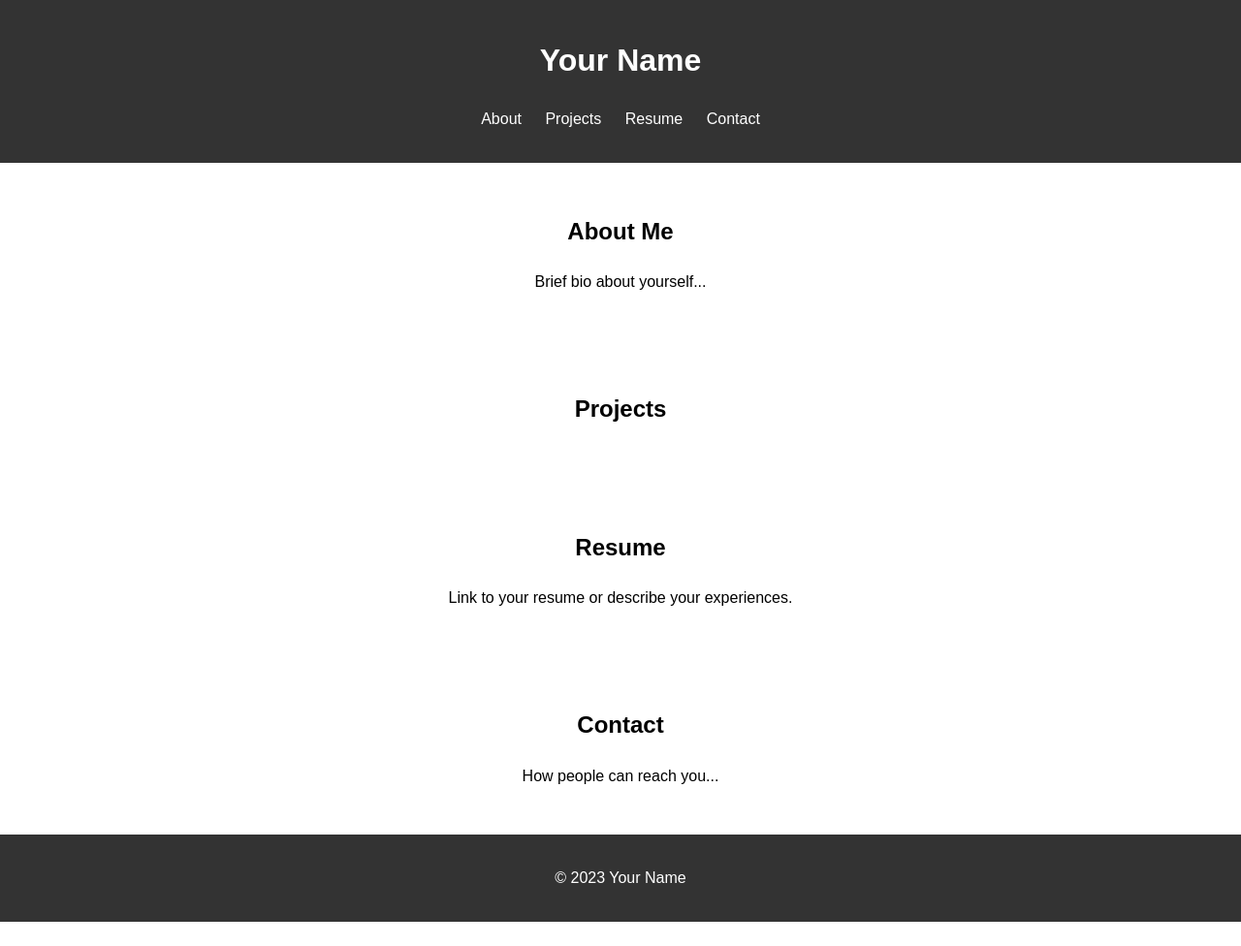
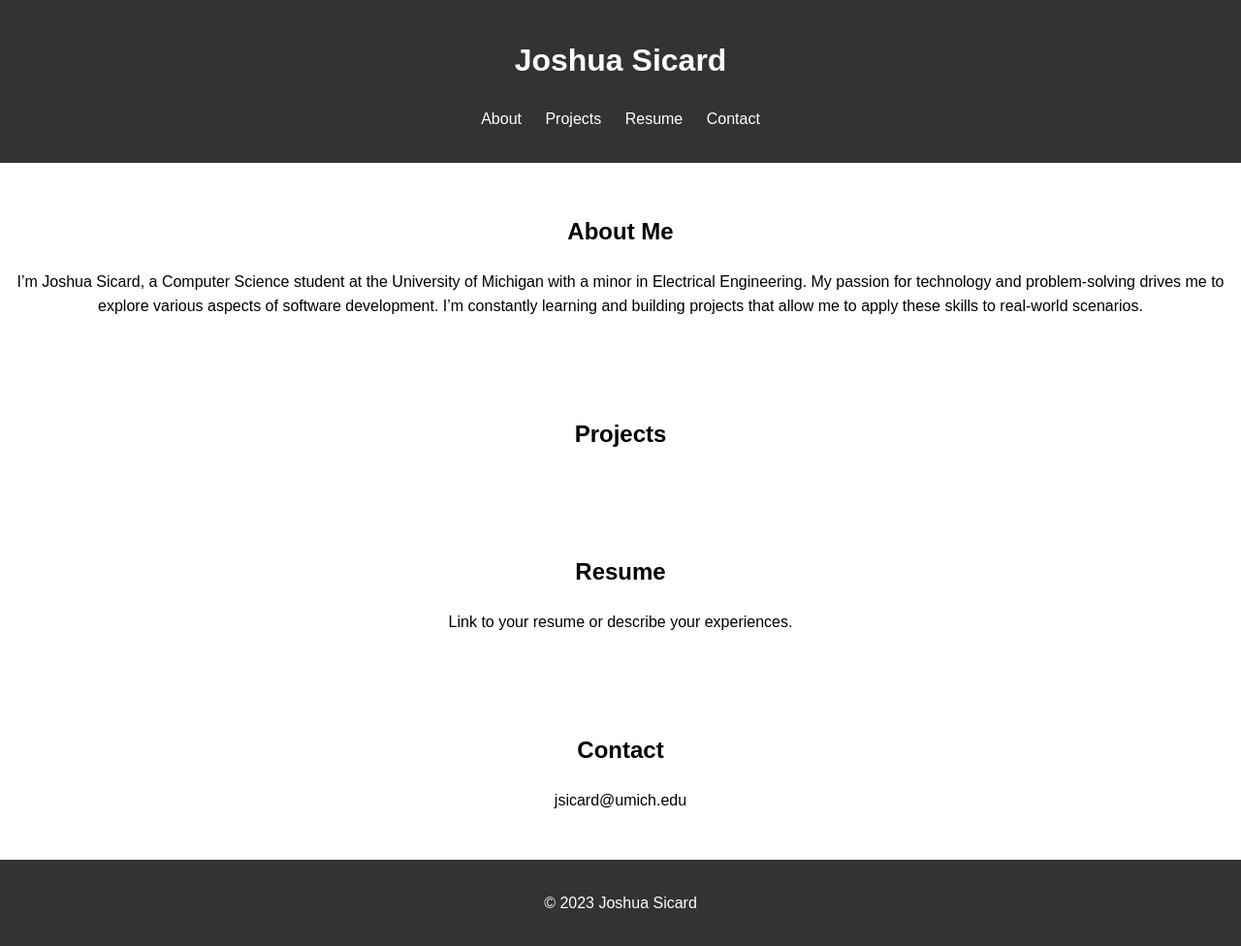
Before and after one commit to jsicard833/jsicard833.github.io, a plain HTML site: page index.html in a window 1280 px wide. Shown: the whole page at 97% size. Before the commit the page ends 951 px from the top, so only its background shows below. Drawn offline with Linux system fonts and the light colour scheme.

Commit message:
Add personal info

```diff
--- a/index.html
+++ b/index.html
@@ -8,7 +8,7 @@
 </head>
 <body>
     <header>
-        <h1>Your Name</h1>
+        <h1>Joshua Sicard</h1>
         <nav>
             <ul>
                 <li><a href="#about">About</a></li>
@@ -21,7 +21,9 @@
     <main>
         <section id="about">
             <h2>About Me</h2>
-            <p>Brief bio about yourself...</p>
+            <p>I’m Joshua Sicard, a Computer Science student at the University of Michigan with a minor in Electrical Engineering.
+                My passion for technology and problem-solving drives me to explore various aspects of software development.
+                I’m constantly learning and building projects that allow me to apply these skills to real-world scenarios.</p>
         </section>
         <section id="projects">
             <h2>Projects</h2>
@@ -33,11 +35,11 @@
         </section>
         <section id="contact">
             <h2>Contact</h2>
-            <p>How people can reach you...</p>
+            <p>jsicard@umich.edu</p>
         </section>
     </main>
     <footer>
-        <p>&copy; 2023 Your Name</p>
+        <p>&copy; 2023 Joshua Sicard</p>
     </footer>
     <script src="js/main.js"></script>
 </body>
```
